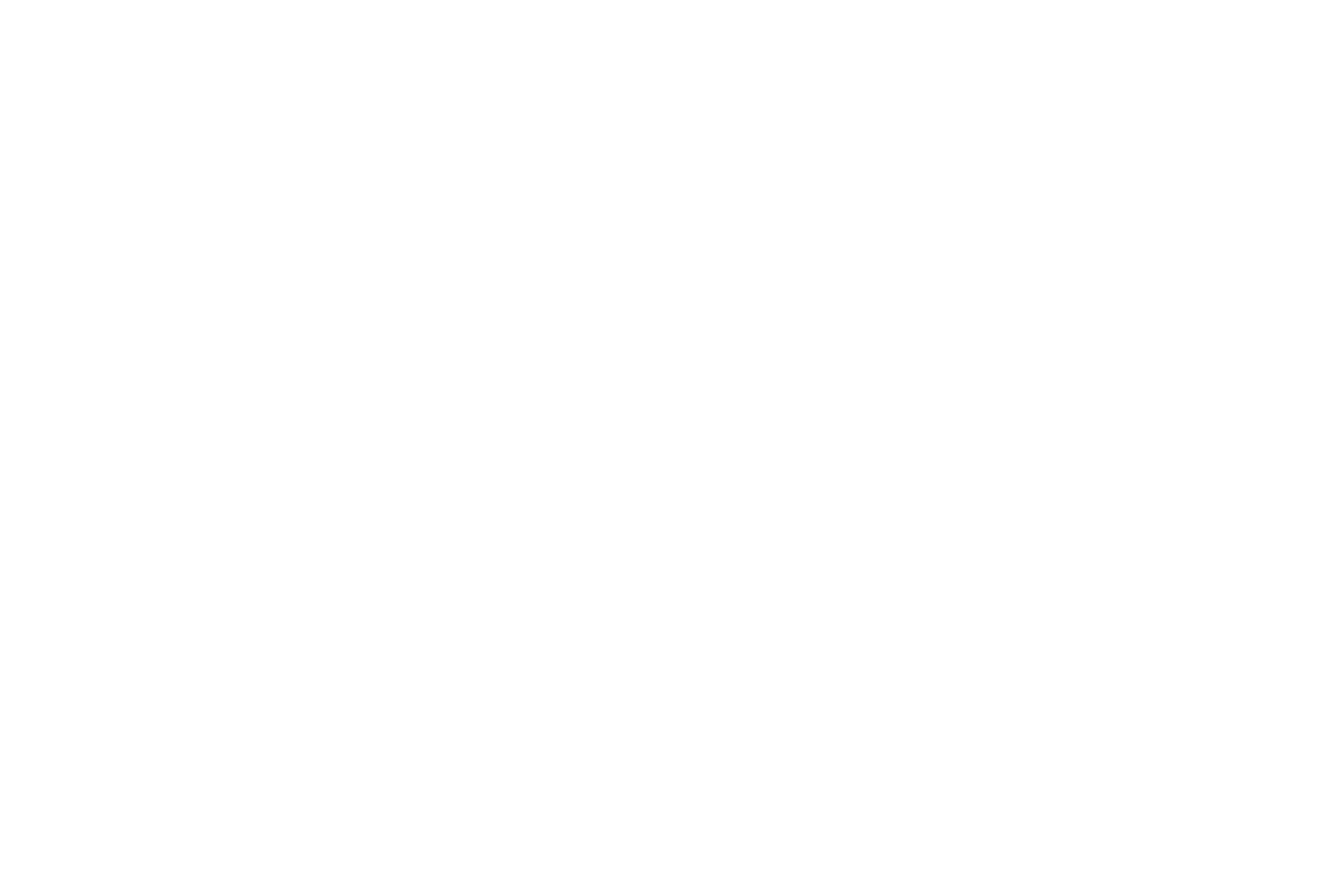
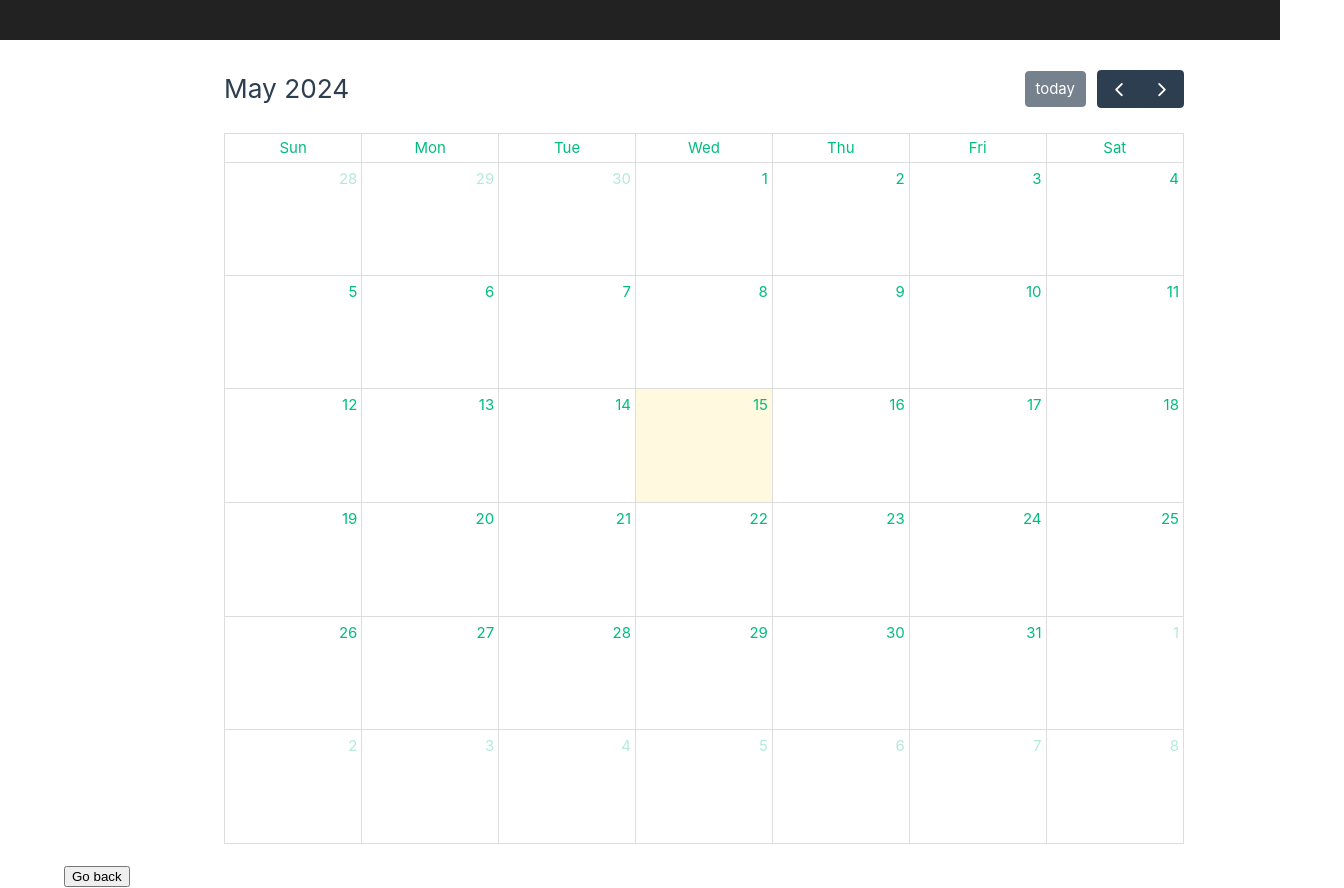
Before and after one commit to andreapedrini01/Ingegneria-del-Software, a Vue app in the folder vue-project/: page /calendar in a window 1280 px wide. Before the commit this address had no page. Shown: the whole page, 1344 px wide, since content can reach past the window. Before the commit the page ends 800 px from the top, so only its background shows below. Built offline with nearby package versions, Linux system fonts and the light colour scheme; no server answers; sample sign-in values are in the browser's storage.

Commit message:
Implemented Calendar

```diff
--- a/package.json
+++ b/package.json
@@ -21,6 +21,7 @@
     "dotenv": "^16.4.5",
     "express": "^4.19.2",
     "express-async-errors": "^3.1.1",
+    "fullcalendar": "^5.10.1",
     "handlebars": "^4.7.8",
     "jsonwebtoken": "^9.0.2",
     "mongodb": "^6.5.0",
--- a/vue-project/package.json
+++ b/vue-project/package.json
@@ -17,6 +17,9 @@
   },
   "dependencies": {
     "@fawmi/vue-google-maps": "^0.9.79",
+    "@fullcalendar/core": "^6.1.13",
+    "@fullcalendar/daygrid": "^6.1.13",
+    "@fullcalendar/vue3": "^6.1.13",
     "axios": "^1.6.8",
     "leaflet": "^1.9.4",
     "vue": "^3.4.21",
--- /dev/null
+++ b/vue-project/src/components/Calendar.vue
@@ -0,0 +1,129 @@
+<template>
+  <div class="container">
+    <div class="header"></div>
+      <h1>Calendario</h1>
+    <div id="calendar"></div>
+    <button type="back" @click="goBack">Go back</button>
+  </div>
+
+</template>
+
+<script>
+import { onMounted, ref } from 'vue';
+import { Calendar } from '@fullcalendar/core';
+import dayGridPlugin from '@fullcalendar/daygrid'; // Importa il plugin dayGrid
+
+export default {
+  name: 'Calendar',
+  methods: {
+    goBack() {
+      this.$router.push('/UserProfile');
+    }
+  },
+  setup() {
+    const calendarEl = ref(null);
+
+    onMounted(() => {
+      calendarEl.value = document.getElementById('calendar');
+
+      const token = localStorage.getItem('token');
+      if (!token) {
+        this.$router.push('/login');
+      }
+
+      const calendar = new Calendar(calendarEl.value, {
+        plugins: [ dayGridPlugin ], // Registra il plugin dayGrid
+        initialView: 'dayGridMonth',
+        events: function(fetchInfo, successCallback, failureCallback) {
+          fetch('/api/v1/users/get-events', {
+            method: 'GET',
+            headers: {
+              'Content-Type': 'application/json',
+              'Authorization': `Bearer ${token}`
+            }
+          });
+        }
+      });
+      calendar.render();
+    });
+
+    return { calendarEl };
+  }
+}
+</script>
+
+<style scoped>
+body {
+    width: 100%;
+    height: 100%;
+    font-family: Arial, sans-serif;
+    background-color: #111;
+    color: #fff;
+    margin: 0;
+    padding: 0;
+    box-sizing: border-box;
+  }
+
+  .header {
+    position: fixed;
+    top: 0;
+    left: 0;
+    width: 100%;
+    display: flex;
+    justify-content: center;
+    background-color: #222;
+    color: #ffffff;
+    padding: 20px;
+    box-sizing: border-box;
+  }
+
+  .container {
+    width: 100vw; /* Larghezza al 100% dello schermo */
+    padding: 0; /* Rimuovi il padding per far coincidere il bordo con il bordo dello schermo */
+    box-sizing: border-box; /* Mantieni il box-sizing */
+  }
+
+  .menu {
+    text-align: center;
+    margin-top: 20px;
+  }
+
+  .menu a {
+    color: #00ff00;
+    text-decoration: none;
+    margin: 0 10px;
+  }
+
+  .section {
+    text-align: center;
+    margin-top: 50px;
+  }
+
+  .button {
+    background-color: #00ff00;
+    color: #000;
+    padding: 10px 20px;
+    border: none;
+    border-radius: 5px;
+    font-size: 16px;
+    cursor: pointer;
+    margin-top: 20px;
+    margin-left: 20px;
+    display: inline-block;
+  }
+
+  .button:hover {
+    background-color: #00cc00;
+  }
+
+  .header .login-area {
+    position: absolute;
+    right: 20px;
+  }
+
+  #calendar {
+    box-sizing: border-box;
+    width: 75%;
+    margin: 20px auto;
+  }
+</style>
--- a/vue-project/src/components/UserProfile.vue
+++ b/vue-project/src/components/UserProfile.vue
@@ -6,7 +6,10 @@
       <!-- Add user profile information here -->
 
     </div>
-    <button class="gruppi-button" type="Gruppi" @click="goToGruppi">Gestisci gruppi</button>
+    <div class="options">
+      <button class="gruppi-button" type="Gruppi" @click="goToGruppi">Gestisci gruppi</button>
+      <button class="calendario-button" type="Calendario" @click="goToCalendario">Calendario</button>
+    </div>
   </div>
   <div>
     <button class="logout-button" type="logout"  @click="logout">Logout</button>
@@ -34,6 +37,9 @@ export default defineComponent({
   methods: {
     goToGruppi() {
       this.$router.push('/Gruppi');
+    },
+    goToCalendario() {
+      this.$router.push('/calendar');
     },
     logout() {
       alert('Logged out!');
--- a/vue-project/src/router.js
+++ b/vue-project/src/router.js
@@ -8,6 +8,7 @@ import RequestNewPwd from './components/RequestNewPwd.vue';
 import UserProfile from './components/UserProfile.vue';
 import Gruppi from './components/Gruppi.vue';
 import GestisciGruppo from './components/GestisciGruppo.vue';
+import Calendar from './components/Calendar.vue';
 
 const routes = [
   { path: '/', component: MainPage},
@@ -17,7 +18,8 @@ const routes = [
   {path: '/requestNewPwd', component: RequestNewPwd, name: 'RequestNewPwd'},
   {path: '/userProfile', component: UserProfile, name: 'UserProfile'},
   {path: '/gruppi', component: Gruppi, name: 'Gruppi'},
-  {path: '/gestisciGruppo', component: GestisciGruppo, name: 'GestisciGruppo'}
+  {path: '/gestisciGruppo', component: GestisciGruppo, name: 'GestisciGruppo'},
+  {path: '/calendar', component: Calendar, name: 'Calendar'}
 ]
 
 const router = createRouter({
```
Also changed, not shown: 2 other files (tests, documents, lock files or other folders).
